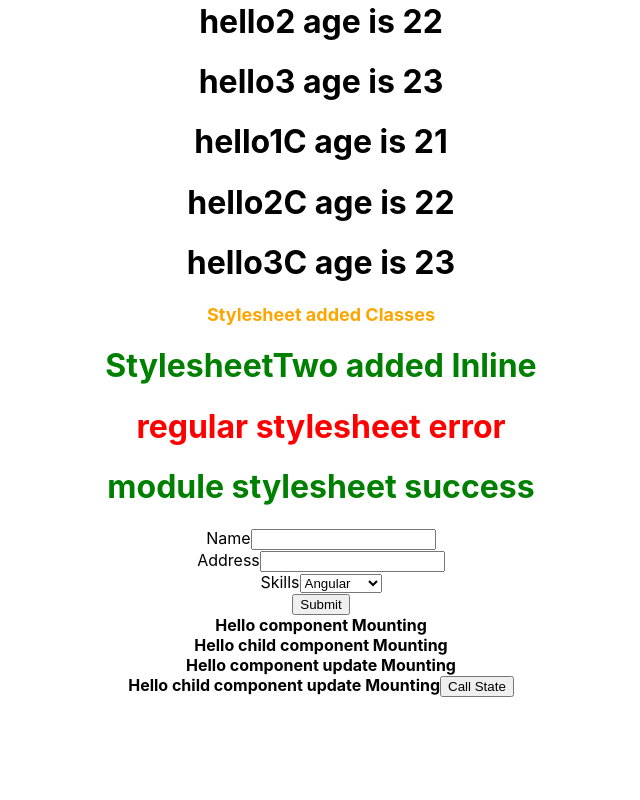
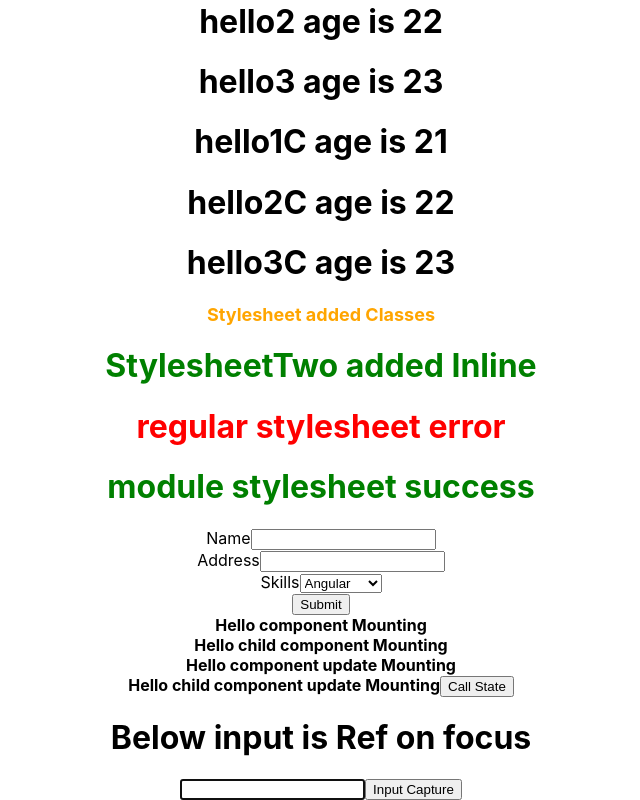
Before and after one commit to sanjay-personal/Reactjs_tutorial, a React (Create React App) app in the folder learning/: page / in a window 1280 px wide. Shown: the part 1908-2708 px from the top of the page, without its empty margins (319-959 px from the left). Before the commit the page ends 2605 px from the top, so only its background shows below. Built offline with nearby package versions, Linux system fonts and the light colour scheme.

Commit message:
added Ref usage

```diff
--- a/learning/src/App.js
+++ b/learning/src/App.js
@@ -31,6 +31,7 @@ import stylesheet from './components/MystyleModule.module.css'
 import FormC from './components/classes/FormC';
 import LifeCycleA from './components/classes/LifeCycleA';
 import LifeCycleAUpdate from './components/classes/LifeCycleAUpdate';
+import RefC from './components/classes/RefC';
 
 
 
@@ -86,6 +87,7 @@ function App() {
       <FormC />
       <LifeCycleA />
       <LifeCycleAUpdate />
+      <RefC />
     </div>
   );
 }
--- /dev/null
+++ b/learning/src/components/classes/RefC.js
@@ -0,0 +1,32 @@
+import React,{Component} from 'react'
+
+class RefC extends Component {
+    constructor() {
+        super();
+       this.inputRef = React.createRef()
+    }
+
+    componentDidMount() {
+        console.log("this.inputRef",this.inputRef)
+        this.inputRef.current.focus()
+    }
+
+    handlerClick =()=>{
+       alert(this.inputRef.current.value);
+       this.inputRef.current.value = ''
+       this.inputRef.current.focus()
+
+    }
+
+    render() {
+        return (
+        <div>
+            <h1>Below input is Ref on focus</h1>
+        <input ref={this.inputRef} />
+        <button onClick={this.handlerClick}>Input Capture</button>
+        </div>
+        )
+    }
+}
+
+export default RefC
```
